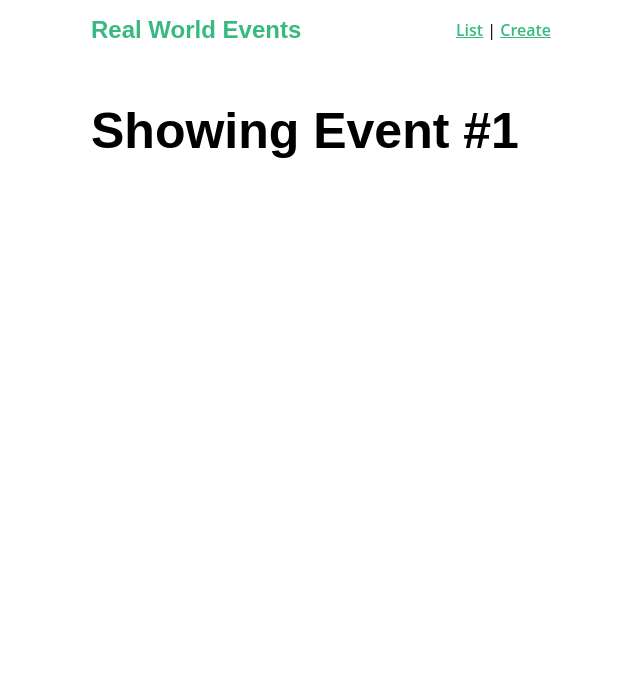
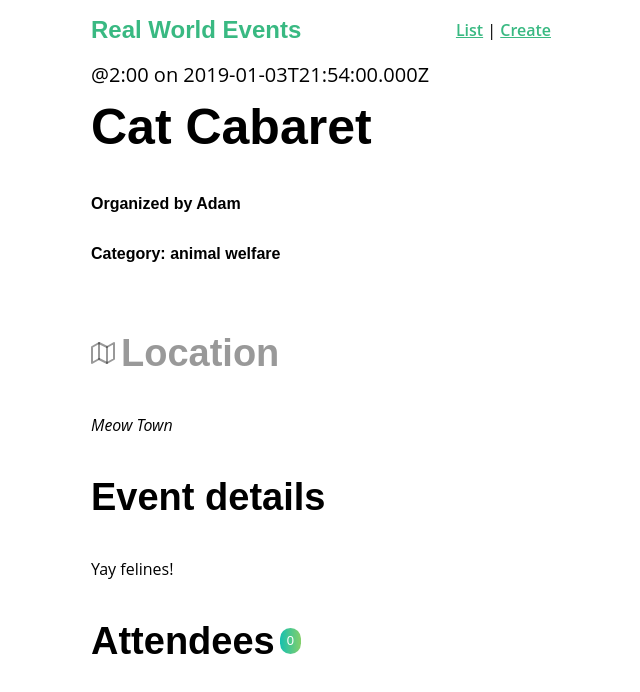
Before and after one commit to ImranK1506/VueMastery-Real_World_Vue, a Vue app: page /event/1 in a window 1280 px wide. Shown: the top 692 px of the page, without its empty margins (319-959 px from the left). Built offline with nearby package versions, Linux system fonts and the light colour scheme; data requests are answered from the project's data file.

Commit message:
API mock calls with axios and Component LifeCycles

```diff
--- /dev/null
+++ b/db.json
@@ -0,0 +1,49 @@
+{
+  "events": [
+    {
+      "id": 1,
+      "user": {
+        "id": "abc123",
+        "name": "Adam"
+      },
+      "category": "animal welfare",
+      "organizer": "Adam",
+      "title": "Cat Cabaret",
+      "description": "Yay felines!",
+      "location": "Meow Town",
+      "date": "2019-01-03T21:54:00.000Z",
+      "time": "2:00",
+      "attendees": []
+    },
+    {
+      "id": 2,
+      "user": {
+        "id": "abc123",
+        "name": "Adam"
+      },
+      "category": "animal welfare",
+      "organizer": "Adam",
+      "title": "Kitty Cluster",
+      "description": "Yay cats!",
+      "location": "Catlandia",
+      "date": "2019-01-31T22:09:00.000Z",
+      "time": "7:00",
+      "attendees": []
+    },
+    {
+      "id": 3,
+      "user": {
+        "id": "abc123",
+        "name": "Adam"
+      },
+      "category": "animal welfare",
+      "organizer": "Adam",
+      "title": "Puppy Parade",
+      "description": "Yay pups!",
+      "location": "Puptown ",
+      "date": "2019-02-02T23:27:00.000Z",
+      "time": "1:00",
+      "attendees": []
+    }
+  ]
+}
--- a/package.json
+++ b/package.json
@@ -8,7 +8,9 @@
     "lint": "vue-cli-service lint"
   },
   "dependencies": {
+    "axios": "^0.19.2",
     "core-js": "^3.6.4",
+    "json-server": "^0.16.1",
     "vue": "^2.6.11",
     "vue-router": "^3.1.5",
     "vuex": "^3.1.2"
--- a/src/components/EventCard.vue
+++ b/src/components/EventCard.vue
@@ -1,5 +1,5 @@
 <template>
-   <router-link class="event-link" :to="{ name: 'event-show', params: { id: '1'} }">
+   <router-link class="event-link" :to="{ name: 'event-show', params: { id: event.id } }">
       <div class="event-card -shadow">
          <span>@{{ event.time }} on {{ event.date }}</span>
          <h4 class="title">{{ event.title }}</h4>
@@ -11,24 +11,11 @@
 </template>
 
 <script>
-  import BaseIcon from "@/components/BaseIcon";
-  export default {
-    components: {BaseIcon},
-    data() {
-      return {
-        event: {
-          id: 1,
-          title: 'Park Cleanup',
-          date: 'Sun Mar 10, 2020',
-          time: '6:00',
-          attendees: [
-            {id: 'abc123', name: 'Imran Khan'},
-            {id: 'def456', name: 'Mahreen Haroon'},
-          ],
-        },
-      }
-    },
-  }
+   export default {
+     props: {
+       event: Object
+     }
+   }
 </script>
 
 <style scoped>
--- /dev/null
+++ b/src/services/EventService.js
@@ -0,0 +1,19 @@
+import axios from 'axios';
+
+const apiClient = axios.create({
+  baseURL: 'http://localhost:3000/',
+  withCredentials: false,
+  headers: {
+    Accept: 'application/json',
+    'Content-Type': 'application/json'
+  }
+});
+
+export default {
+  getEvents() {
+    return apiClient.get('/events')
+  },
+  getEvent(id) {
+    return apiClient.get('/events/' + id)
+  }
+}
--- a/src/views/EventList.vue
+++ b/src/views/EventList.vue
@@ -1,16 +1,36 @@
 <template>
    <div>
       <h1>Event Listing</h1>
-      <EventCard/>
+      <EventCard
+              v-for="event in events"
+              :key="event.id"
+              :event="event"/>
       <BaseIcon/>
    </div>
 </template>
 
 <script>
    import EventCard from "@/components/EventCard";
+   import EventService from "@/services/EventService";
+
    export default {
      components: {
        EventCard
+     },
+     data() {
+       return {
+         events: []
+       }
+     },
+     created() {
+       EventService.getEvents()
+       .then(response => {
+         this.events = response.data;
+         console.log(response.data)
+       })
+       .catch(error => {
+         console.log('Error API 1 ' + error.response)
+       })
      }
    }
 </script>
--- a/src/views/EventShow.vue
+++ b/src/views/EventShow.vue
@@ -1,11 +1,72 @@
 <template>
-   <h1>Showing Event #{{ id }}</h1>
+   <div>
+      <div class="event-header">
+         <span class="eyebrow">@{{ event.time }} on {{ event.date }}</span>
+         <h1 class="title">{{ event.title }}</h1>
+         <h5>Organized by {{ event.organizer }}</h5>
+         <h5>Category: {{ event.category }}</h5>
+      </div>
+
+      <BaseIcon name="map"><h2>Location</h2></BaseIcon>
+
+      <address>{{ event.location }}</address>
+
+      <h2>Event details</h2>
+      <p>{{ event.description }}</p>
+
+      <h2>Attendees
+         <span class="badge -fill-gradient">{{ event.attendees ? event.attendees.length : 0 }}</span>
+      </h2>
+      <ul class="list-group">
+         <li v-for="(attendee, index) in event.attendees" :key="index" class="list-item">
+            <b>{{ attendee.name }}</b>
+         </li>
+      </ul>
+   </div>
 </template>
+<script>
+  import EventService from '@/services/EventService.js'
 
-<script>
   export default {
-    props: ['id']
-  };
+    props: ['id'],
+    data() {
+      return {
+        event: {},
+      }
+    },
+    created() {
+      EventService.getEvent(this.id)
+          .then(response => {
+            this.event = response.data
+          })
+          .catch(error => {
+            console.log('Error API 2 ' + error.response)
+          })
+    },
+  }
 </script>
 
-<style scoped></style>
+<style scoped>
+   .location {
+      margin-bottom: 0;
+   }
+
+   .location > .icon {
+      margin-left: 10px;
+   }
+
+   .event-header > .title {
+      margin: 0;
+   }
+
+   .list-group {
+      margin: 0;
+      padding: 0;
+      list-style: none;
+   }
+
+   .list-group > .list-item {
+      padding: 1em 0;
+      border-bottom: solid 1px #e5e5e5;
+   }
+</style>
```
Also changed, not shown: 2 other files (tests, documents, lock files or other folders).
